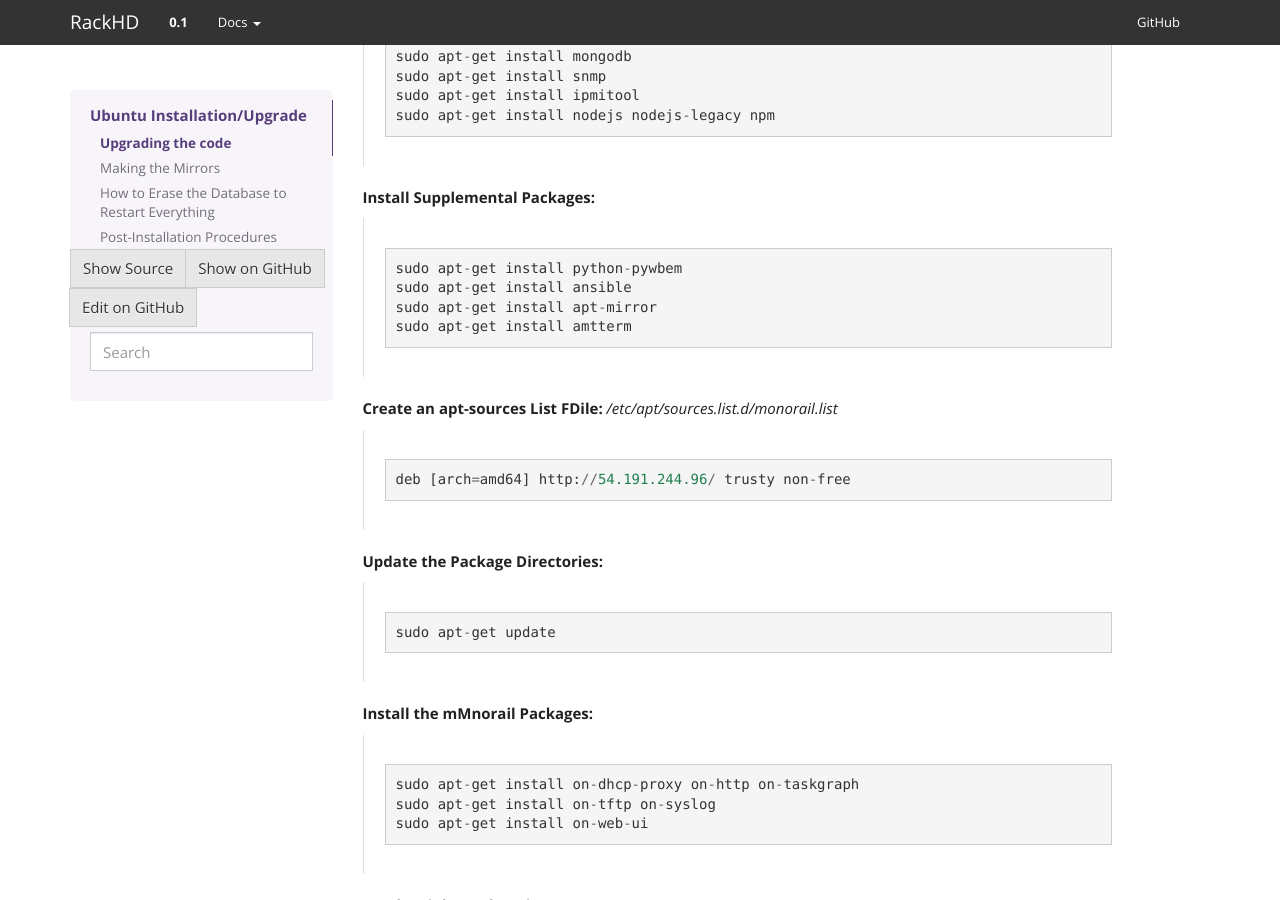
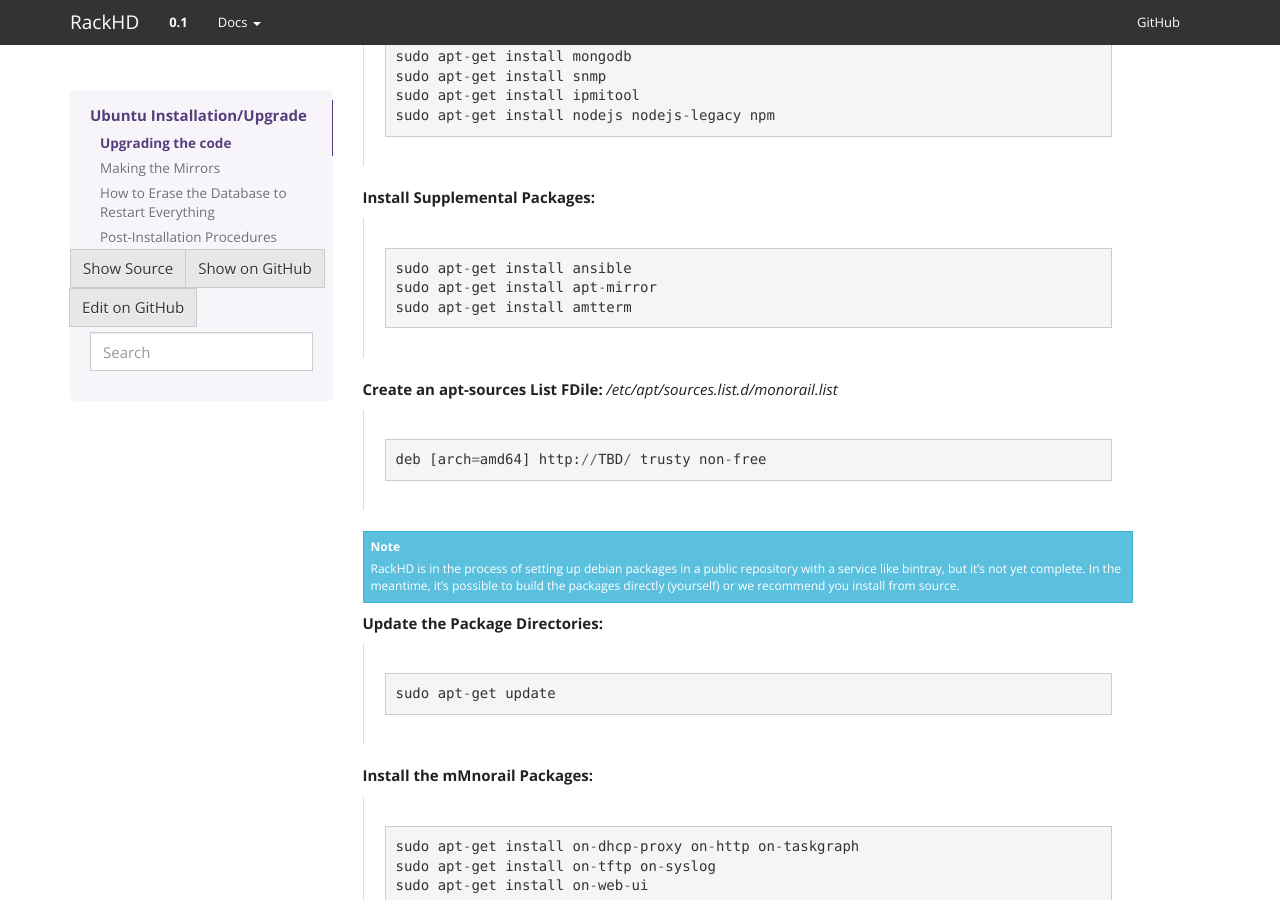
Before and after one commit to RackHD/docs, a Sphinx documentation site: the page built from docs/monorail/ubuntu_install_instructions.rst, in a window 1280 px wide and 900 px high, scrolled down 458 px. Built offline with Sphinx 7.4.7, drawn with Linux system fonts in a browser that asks for light colours.

Commit message:
temp fix for a bad URI reference in ubuntu install
resolves #80

```diff
--- a/docs/monorail/ubuntu_install_instructions.rst
+++ b/docs/monorail/ubuntu_install_instructions.rst
@@ -32,7 +32,6 @@
 
  .. code::
 
-    sudo apt-get install python-pywbem
     sudo apt-get install ansible
     sudo apt-get install apt-mirror
     sudo apt-get install amtterm
@@ -41,7 +40,14 @@
 
  .. code::
 
-    deb [arch=amd64] http://54.191.244.96/ trusty non-free
+    deb [arch=amd64] http://TBD/ trusty non-free
+
+.. note::
+
+   RackHD is in the process of setting up debian packages in a public repository
+   with a service like bintray, but it's not yet complete. In the meantime, it's
+   possible to build the packages directly (yourself) or we recommend you install
+   from source.
 
 **Update the Package Directories:**
 
```
